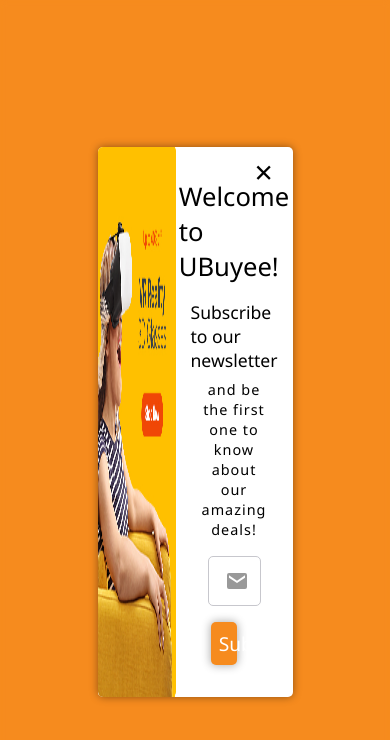
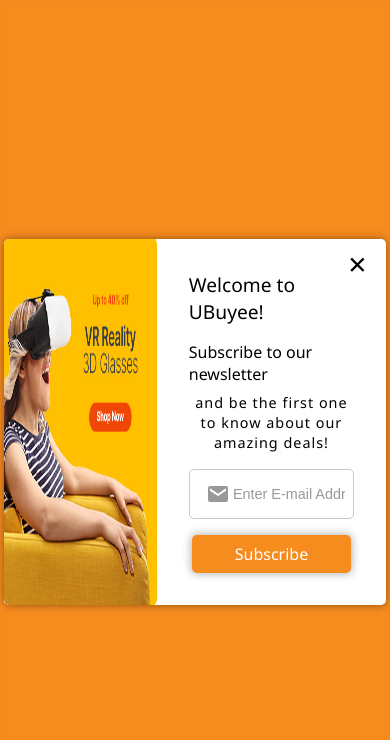
Before and after one commit to PositiveMinds/Narrator, a plain HTML site: page index.html in a window 390 px wide. Drawn offline with nearby package versions, Linux system fonts and the light colour scheme.

Commit message:
Added Media Queries

```diff
--- a/assets/css/style.css
+++ b/assets/css/style.css
@@ -205,3 +205,34 @@ body {
 .modal-popup-buttons .modal-button:last-of-type {
   margin-left: 0.2rem;
 }
+
+
+/* MEDIA  QUERIES=========================================*/
+@media only screen and (max-width: 900px) {
+  .modal-content-right .modal-heading {
+    font-size: 1.2rem;
+  }
+
+  .modal-content-right .subheading {
+    font-size: 1rem;
+    margin-bottom: 0.5rem;
+  }
+
+  .modalOverlay .modalPopup {
+    width: 98%;
+  }
+
+  .modal-popup-form .input-field input::placeholder {
+    color: var(--silver-grey);
+    font-size: 1rem;
+  }
+
+  .modal-popup-form .input-field input::placeholder {
+    font-size: .9rem;
+  }
+
+  .modal-popup-buttons .modal-button {
+    width: 100%;
+    font-size: 1rem;
+  }
+}
```
Also changed, not shown: assets/images/Capture.PNG (added).
